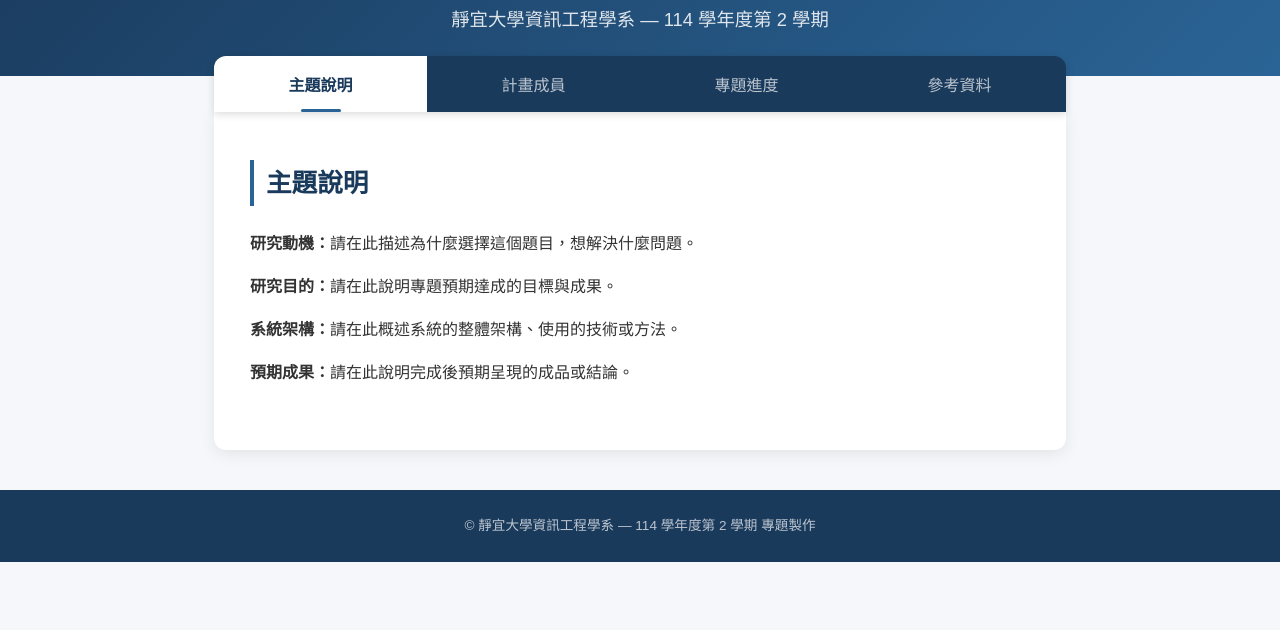
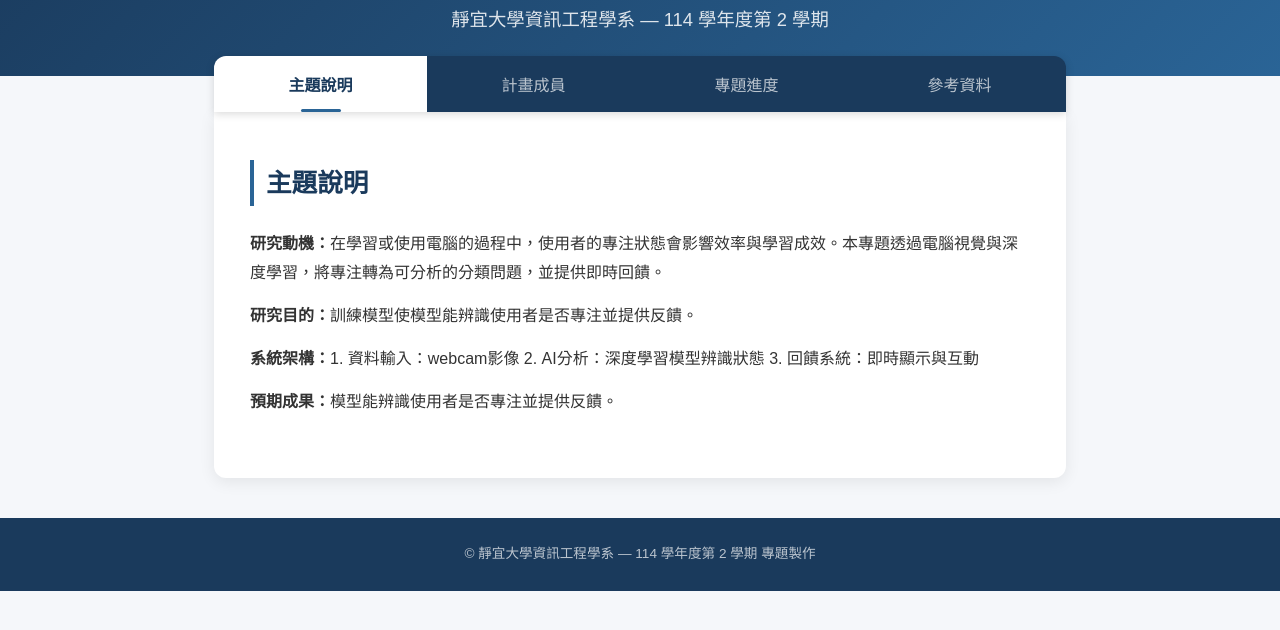
Before and after one commit to pubutalex-collab/puclub2027, a plain HTML site: page index.html in a window 1280 px wide. Shown: the part 138-768 px from the top of the page. Drawn offline with Linux system fonts and the light colour scheme.

Commit message:
Update research motivation and purpose in index.html

```diff
--- a/index.html
+++ b/index.html
@@ -220,10 +220,12 @@
   <div class="tab-panel active" id="topic">
     <h2>主題說明</h2>
     <div class="topic-content">
-      <p><strong>研究動機：</strong>請在此描述為什麼選擇這個題目，想解決什麼問題。</p>
-      <p><strong>研究目的：</strong>請在此說明專題預期達成的目標與成果。</p>
-      <p><strong>系統架構：</strong>請在此概述系統的整體架構、使用的技術或方法。</p>
-      <p><strong>預期成果：</strong>請在此說明完成後預期呈現的成品或結論。</p>
+      <p><strong>研究動機：</strong>在學習或使用電腦的過程中，使用者的專注狀態會影響效率與學習成效。本專題透過電腦視覺與深度學習，將專注轉為可分析的分類問題，並提供即時回饋。</p>
+      <p><strong>研究目的：</strong>訓練模型使模型能辨識使用者是否專注並提供反饋。</p>
+      <p><strong>系統架構：</strong>1. 資料輸入：webcam影像
+2. AI分析：深度學習模型辨識狀態
+3. 回饋系統：即時顯示與互動</p>
+      <p><strong>預期成果：</strong>模型能辨識使用者是否專注並提供反饋。</p>
     </div>
   </div>
 
@@ -244,7 +246,7 @@
       <div class="member-card">
         <div class="avatar">B</div>
         <h3>劉士楓</h3>
-        <p class="role">模型與分析</p>
+        <p class="role">訓練模型與分析</p>
       </div>
     </div>
   </div>
```
